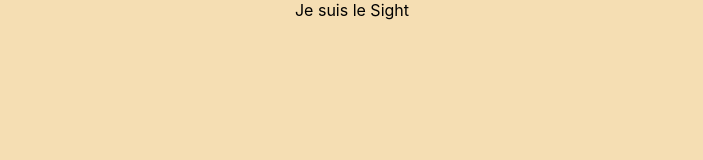
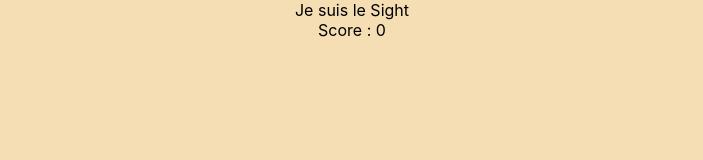
Before and after one commit to CMarjorie/Projet-jeu-de-tir, a React (Create React App) app: page /sight/easy in a window 1280 px wide. Shown: the top 160 px of the page, without its empty margins (288-991 px from the left). Built offline with nearby package versions, Linux system fonts and the light colour scheme.

Commit message:
Feat: Add ScoreBoard

```diff
--- a/src/App.js
+++ b/src/App.js
@@ -1,11 +1,32 @@
 import './App.css';
+import { createContext, useState } from 'react';
 import {BrowserRouter, Routes, Route} from 'react-router-dom';
 import Home from './components/Pages/Home';
 import GoalKeeper from './components/Pages/GoalKeeper';
 import Sight from './components/Pages/Sight';
 
+export const scoreContext = createContext({
+  score: 0,
+  setScore: ()=>{},
+})
+
 function App() {
+
+  const [score, setScore] = useState(0);
+
+    const scoreBoard = {
+        score: score,
+        setScore: incrementScore
+    }
+
+    function incrementScore(){
+        console.log(score);
+        let newScore = score+1;
+        console.log(newScore);
+        setScore(newScore);
+    }
   return (
+    <scoreContext.Provider value={scoreBoard}>
     <BrowserRouter>
      <div className="App">
       <Routes>
@@ -17,7 +38,7 @@ function App() {
 
       </div>
     </BrowserRouter>
-
+    </scoreContext.Provider>
   );
 }
 
--- a/src/components/Atomes/Circle.js
+++ b/src/components/Atomes/Circle.js
@@ -1,5 +1,6 @@
-import { useState, useEffect } from "react";
+import { useState, useEffect, useContext } from "react";
 import { useParams } from "react-router-dom";
+import {scoreContext} from "./../../App";
 
 export default function Circle(props){
     const {level} = useParams();
@@ -8,6 +9,7 @@ export default function Circle(props){
         top: "",
         left: ""
     });
+    const setScore = useContext(scoreContext).setScore;
 
     useEffect(() => {
         newStyle();
@@ -39,7 +41,7 @@ export default function Circle(props){
             default:
                 return null;
         }
-
+        setScore();
     }
 
     function display(){
--- /dev/null
+++ b/src/components/Atomes/ScoreBoard.js
@@ -0,0 +1,13 @@
+import { useContext } from "react";
+import {scoreContext} from "./../../App";
+
+export default function ScoreBoard(){
+
+    const score = useContext(scoreContext).score;
+
+    return(
+        <div className="ScoreBoard">
+            Score : {score}
+        </div>
+    );
+}
--- a/src/components/Pages/Sight.js
+++ b/src/components/Pages/Sight.js
@@ -1,5 +1,5 @@
 import BackGround from "../Molecules/BackGround";
-
+import ScoreBoard from "../Atomes/ScoreBoard";
 
 
 
@@ -9,7 +9,7 @@ export default function Sight() {
     return (
         <div className="Sight">
             Je suis le Sight
-            {/* NIveau : {level} */}
+            <ScoreBoard />
             <BackGround />
         </div>
     )
```
